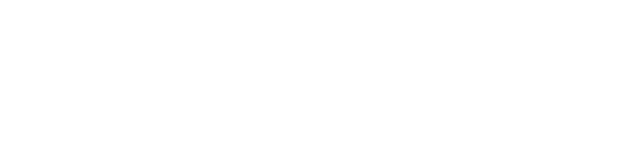
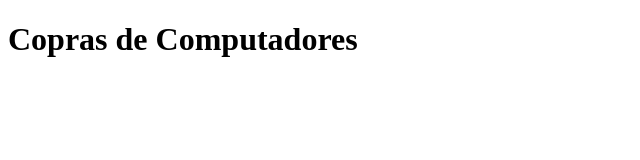
Before and after one commit to Crist-Lou/Taller, a plain HTML site: page compras.html in a window 1280 px wide. Shown: the whole page, without its empty margins (0-640 px from the left). Drawn offline with Linux system fonts and the light colour scheme.

Commit message:
Version compra

```diff
--- a/compras.html
+++ b/compras.html
@@ -6,6 +6,6 @@
     <title>Compras</title>
 </head>
 <body>
-
+    <h1>Copras de Computadores</h1>
 </body>
 </html>
```
